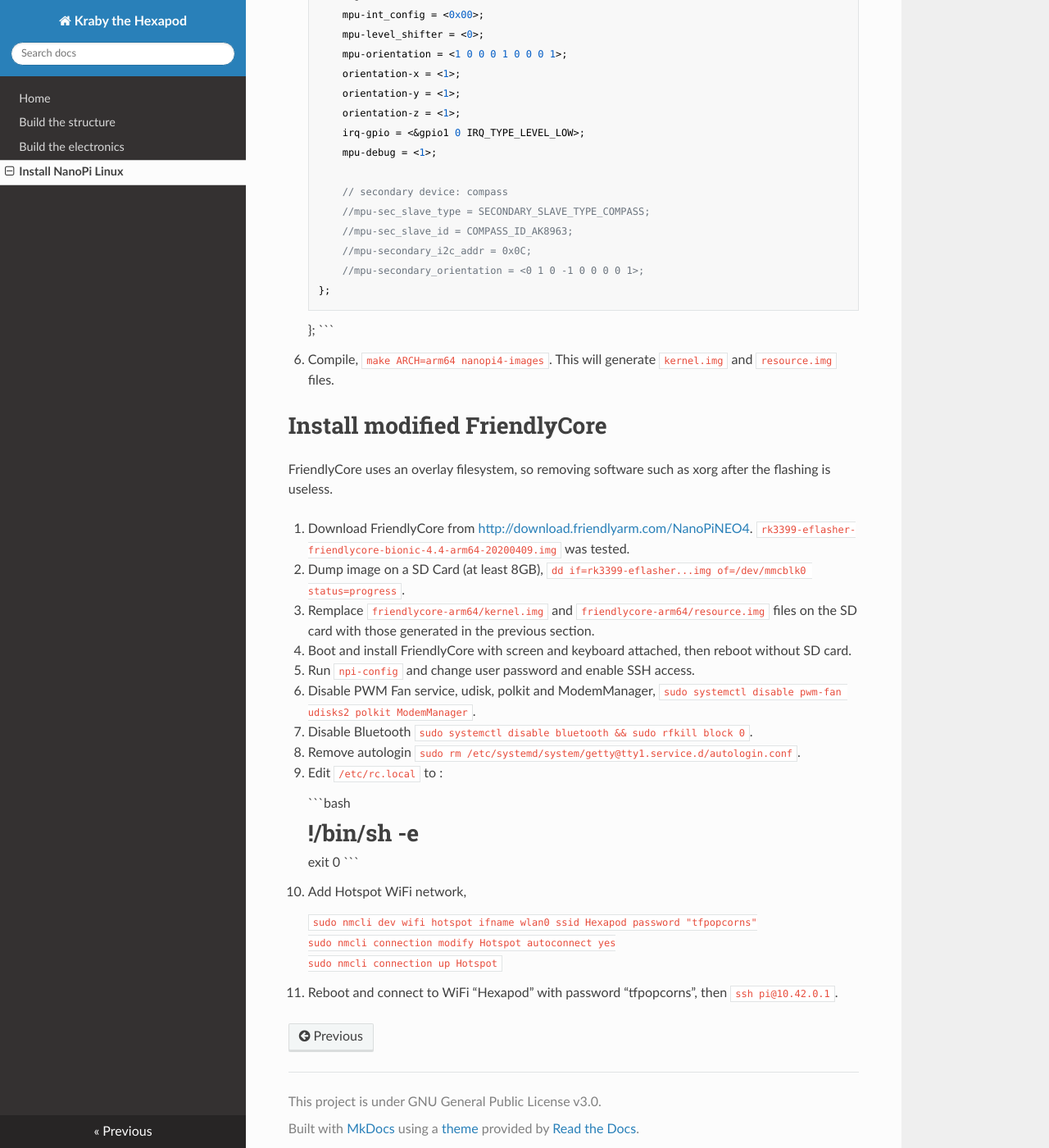
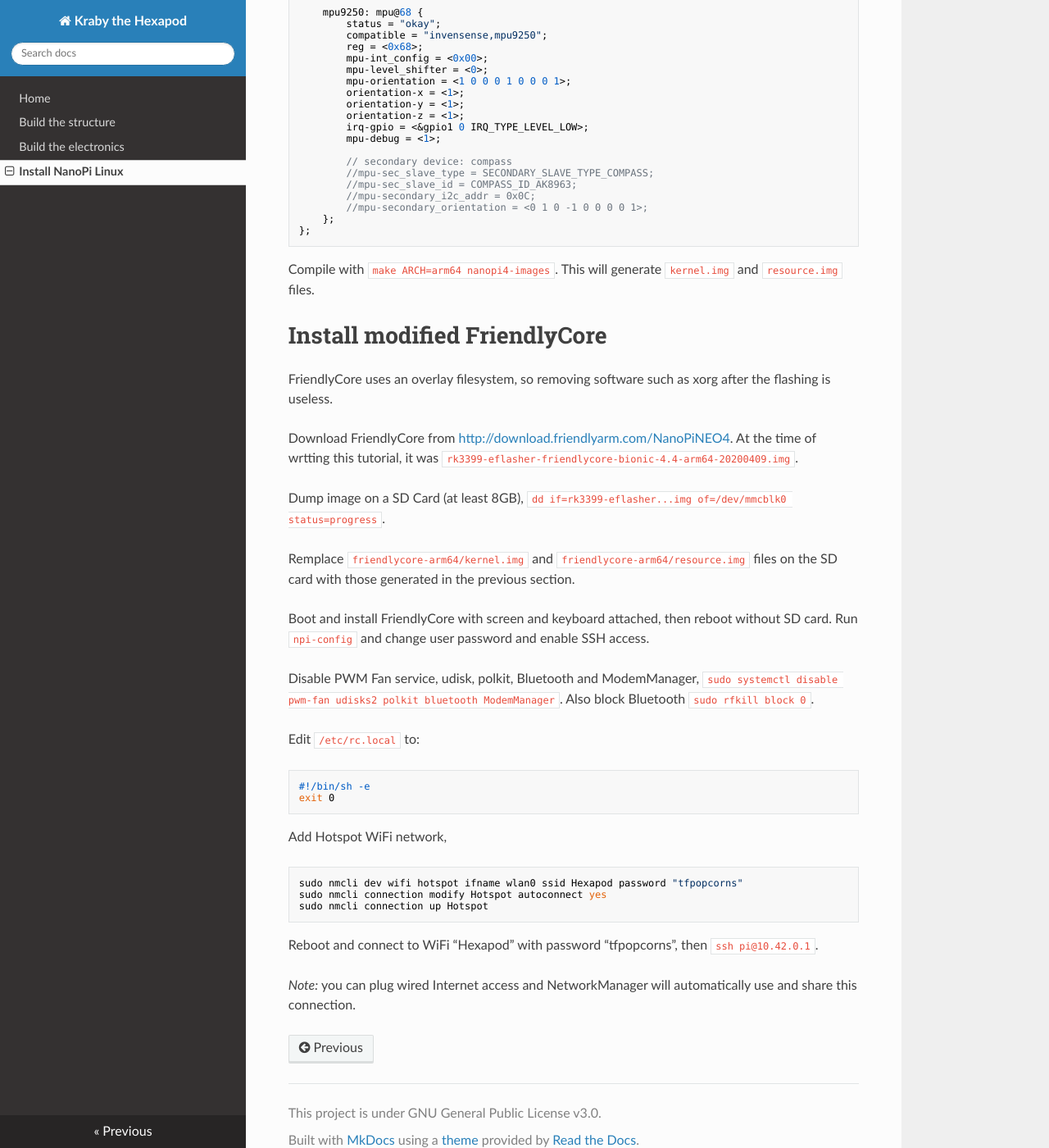
Before and after one commit to erdnaxe/kraby, an MkDocs documentation site: the page built from docs/install_nanopi_linux.md, in a window 1280 px wide and 1400 px high, scrolled down 633 px. Shown: the whole window at 82% size. Built offline with MkDocs 1.6.1, drawn with Linux system fonts in a browser that asks for light colours; nearby versions of some CDN libraries; some of the changed text lies outside the part shown.

Commit message:
Format docs/install_nanopi_linux.md

````diff
--- a/docs/install_nanopi_linux.md
+++ b/docs/install_nanopi_linux.md
@@ -4,84 +4,83 @@ As of may 2020, only the official NanoPi kernel supports NanoPi Neo4 GPU and VPU
 The downside is this kernel does not include `inv-mpu-iio` that supports the MPU9250,
 so we are going to compile the kernel with this module.
 
- 1. Install an ARM64 toolchain, `sudo apt install build-essential gcc-aarch64-linux-gnu gcc-arm-none-eabi`.
+Install an ARM64 toolchain and download NanoPi kernel source code,
+```bash
+sudo apt install build-essential gcc-aarch64-linux-gnu gcc-arm-none-eabi
+git clone https://github.com/friendlyarm/kernel-rockchip --depth 1 -b nanopi4-linux-v4.4.y
+cd kernel-rockchip
+```
 
- 2. Prepare kernel source code,
-    `git clone https://github.com/friendlyarm/kernel-rockchip --depth 1 -b nanopi4-linux-v4.4.y && cd kernel-rockchip`
+Load NanoPi Linux configuration, `make ARCH=arm64 nanopi4_linux_defconfig`.
 
- 3. Load NanoPi Linux configuration, `make ARCH=arm64 nanopi4_linux_defconfig`.
+Add MPU9250 module, `make ARCH=arm64 menuconfig` then
+`Device drivers > Staging drivers > IIO staging drivers > [*] Invensense MPU devices`.
 
- 4. Add MPU9250 module, `make ARCH=arm64 menuconfig` then
-    `Device drivers > Staging drivers > IIO staging drivers > [*] Invensense MPU devices`.
+Add the MPU9250 to the board device-tree, edit `arch/arm64/boot/dts/rockchip/rk3399-nanopi4-common.dtsi`
+and change:
+```C
+&i2c2 {
+    status = "okay";
 
- 5. Add the MPU9250 to the board device-tree, edit `arch/arm64/boot/dts/rockchip/rk3399-nanopi4-common.dtsi`
-    and change:
+    mpu9250: mpu@68 {
+        status = "okay";
+        compatible = "invensense,mpu9250";
+        reg = <0x68>;
+        mpu-int_config = <0x00>;
+        mpu-level_shifter = <0>;
+        mpu-orientation = <1 0 0 0 1 0 0 0 1>;
+        orientation-x = <1>;
+        orientation-y = <1>;
+        orientation-z = <1>;
+        irq-gpio = <&gpio1 0 IRQ_TYPE_LEVEL_LOW>;
+        mpu-debug = <1>;
 
-    ```C
-    &i2c2 {
-        status = "okay";
+        // secondary device: compass
+        //mpu-sec_slave_type = SECONDARY_SLAVE_TYPE_COMPASS;
+        //mpu-sec_slave_id = COMPASS_ID_AK8963;
+        //mpu-secondary_i2c_addr = 0x0C;
+        //mpu-secondary_orientation = <0 1 0 -1 0 0 0 0 1>;
+    };
+};
+```
 
-        mpu9250: mpu@68 {
-	        status = "okay";
-	        compatible = "invensense,mpu9250";
-	        reg = <0x68>;
-	        mpu-int_config = <0x00>;
-	        mpu-level_shifter = <0>;
-	        mpu-orientation = <1 0 0 0 1 0 0 0 1>;
-	        orientation-x = <1>;
-	        orientation-y = <1>;
-	        orientation-z = <1>;
-	        irq-gpio = <&gpio1 0 IRQ_TYPE_LEVEL_LOW>;
-	        mpu-debug = <1>;
-
-            // secondary device: compass
-	        //mpu-sec_slave_type = SECONDARY_SLAVE_TYPE_COMPASS;
-	        //mpu-sec_slave_id = COMPASS_ID_AK8963;
-	        //mpu-secondary_i2c_addr = 0x0C;
-	        //mpu-secondary_orientation = <0 1 0 -1 0 0 0 0 1>;
-        };
-    };
-    ```
-
- 6. Compile, `make ARCH=arm64 nanopi4-images`.
-    This will generate `kernel.img` and `resource.img` files.
+Compile with `make ARCH=arm64 nanopi4-images`.
+This will generate `kernel.img` and `resource.img` files.
 
 # Install modified FriendlyCore
 
 FriendlyCore uses an overlay filesystem, so removing software such as xorg after the flashing is useless.
 
- 1. Download FriendlyCore from <http://download.friendlyarm.com/NanoPiNEO4>.
-    `rk3399-eflasher-friendlycore-bionic-4.4-arm64-20200409.img` was tested.
+Download FriendlyCore from <http://download.friendlyarm.com/NanoPiNEO4>.
+At the time of wrtting this tutorial, it was `rk3399-eflasher-friendlycore-bionic-4.4-arm64-20200409.img`.
 
- 2. Dump image on a SD Card (at least 8GB), `dd if=rk3399-eflasher...img of=/dev/mmcblk0 status=progress`.
+Dump image on a SD Card (at least 8GB), `dd if=rk3399-eflasher...img of=/dev/mmcblk0 status=progress`.
 
- 3. Remplace `friendlycore-arm64/kernel.img` and `friendlycore-arm64/resource.img` files on the SD card
-    with those generated in the previous section.
+Remplace `friendlycore-arm64/kernel.img` and `friendlycore-arm64/resource.img` files on the SD card
+with those generated in the previous section.
 
- 4. Boot and install FriendlyCore with screen and keyboard attached, then reboot without SD card.
+Boot and install FriendlyCore with screen and keyboard attached, then reboot without SD card.
+Run `npi-config` and change user password and enable SSH access.
 
- 5. Run `npi-config` and change user password and enable SSH access.
+Disable PWM Fan service, udisk, polkit, Bluetooth and ModemManager,
+`sudo systemctl disable pwm-fan udisks2 polkit bluetooth ModemManager`.
+Also block Bluetooth `sudo rfkill block 0`.
 
- 6. Disable PWM Fan service, udisk, polkit and ModemManager,
-    `sudo systemctl disable pwm-fan udisks2 polkit ModemManager`.
+Edit `/etc/rc.local` to:
+```bash
+#!/bin/sh -e
+exit 0
+```
 
- 7. Disable Bluetooth `sudo systemctl disable bluetooth && sudo rfkill block 0`.
+Add Hotspot WiFi network,
+```bash
+sudo nmcli dev wifi hotspot ifname wlan0 ssid Hexapod password "tfpopcorns"
+sudo nmcli connection modify Hotspot autoconnect yes
+sudo nmcli connection up Hotspot
+```
 
- 8. Remove autologin `sudo rm /etc/systemd/system/getty@tty1.service.d/autologin.conf`.
+Reboot and connect to WiFi "Hexapod" with password "tfpopcorns",
+then `ssh pi@10.42.0.1`.
 
- 9. Edit `/etc/rc.local` to :
-
-    ```bash
-	#!/bin/sh -e
-	exit 0
-    ```
-
-10. Add Hotspot WiFi network,
-
-    ```
-	sudo nmcli dev wifi hotspot ifname wlan0 ssid Hexapod password "tfpopcorns"
-	sudo nmcli connection modify Hotspot autoconnect yes
-	sudo nmcli connection up Hotspot
-	```
-
-11. Reboot and connect to WiFi "Hexapod" with password "tfpopcorns", then `ssh pi@10.42.0.1`.
+*Note:* you can plug wired Internet access
+and NetworkManager will automatically use and share this connection.
````
